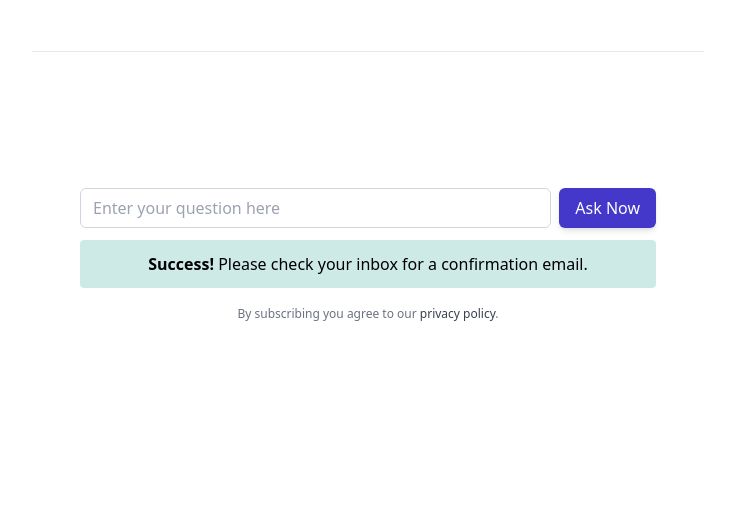
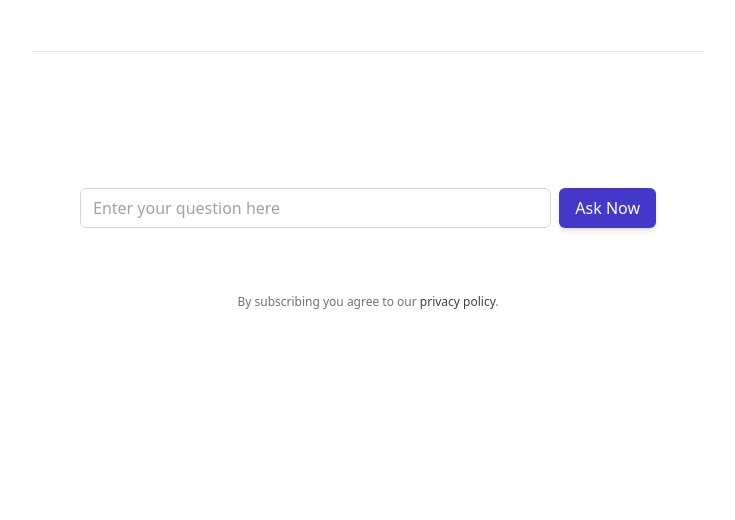
Before and after one commit to apdd2003/chatdoc, a Flask app: page / in a window 1280 px wide. Shown: the part 561-1081 px from the top of the page, without its empty margins (272-1007 px from the left). After the commit the page ends 870 px from the top, so only its background shows below. Run offline with Flask 3, Linux system fonts and the light colour scheme; parts of the project's set-up code (start-up, migrations or seed data) failed here and were passed over; some libraries are stand-ins or nearby versions.

Commit message:
edit template for style of history

```diff
--- a/templates/home.html
+++ b/templates/home.html
@@ -62,23 +62,24 @@ Chat with Documents
                     </div>
                   </form>
 
-                  <p
+                  <!-- <p
                     role="alert"
                     class="bg-teal-600/20 text-sm lg:text-base p-2 lg:p-3 rounded mt-2 lg:mt-3"
                   >
-                    <strong>Success!</strong> Please check your inbox for a
+                    <strong>Success!</strong> Please check your inbox for the
                     confirmation email.
-                  </p>
+                  </p> -->
 
-
+                  <br/><br/>
                 <div>
                 {% for history in session['history'] %}
-                <p>
-                 Query: {{ history[0] }}
+                <p style="text-align: left;">
+                <span style="font-weight: bold;"> Query: </span>{{ history[0] }}
                 </p>
-                <p>
-                  Ansswer: {{ history[1] }}
+                <p style="text-align: left;">
+                  <span style="font-weight: bold;">Answer:</span> {{ history[1] }}
                 </p>
+                <br/><br/>
                 {% endfor %}
               </div>
                   <div class="mt-2 lg:mt-3">
```
